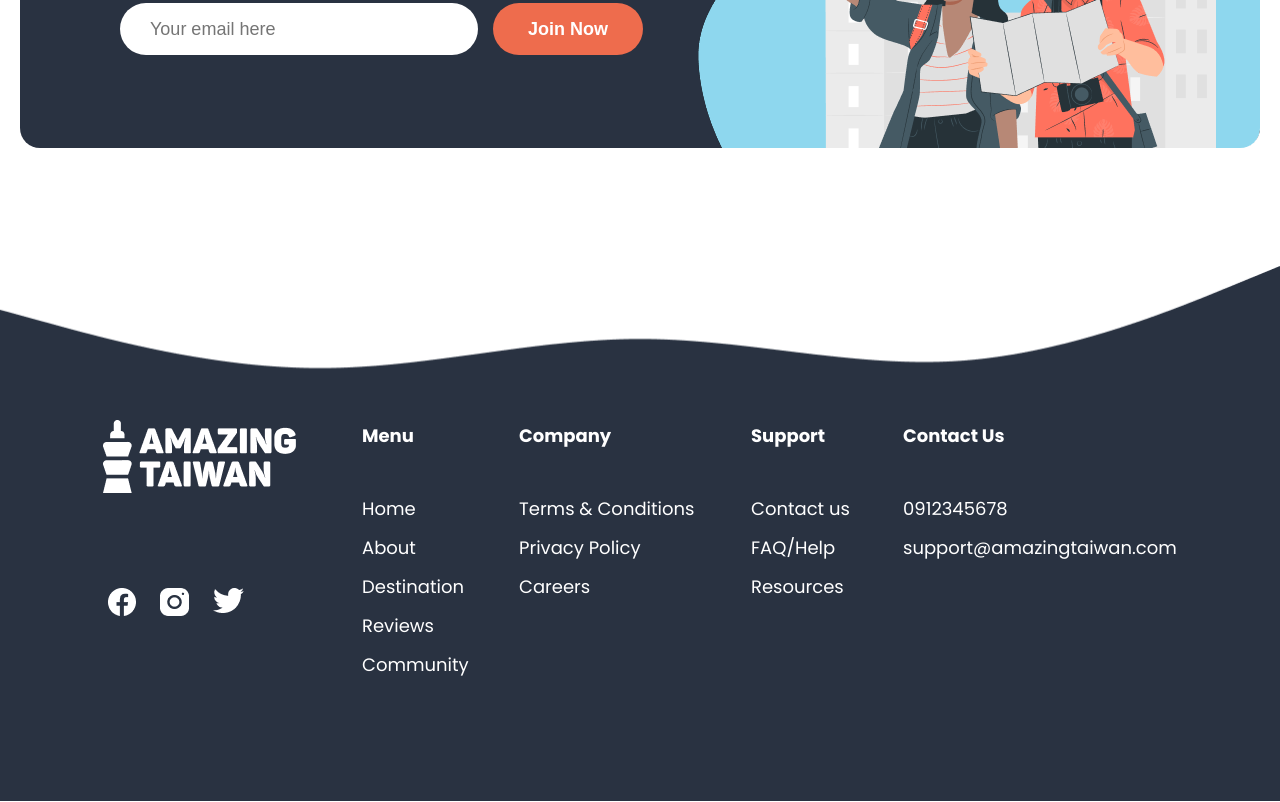
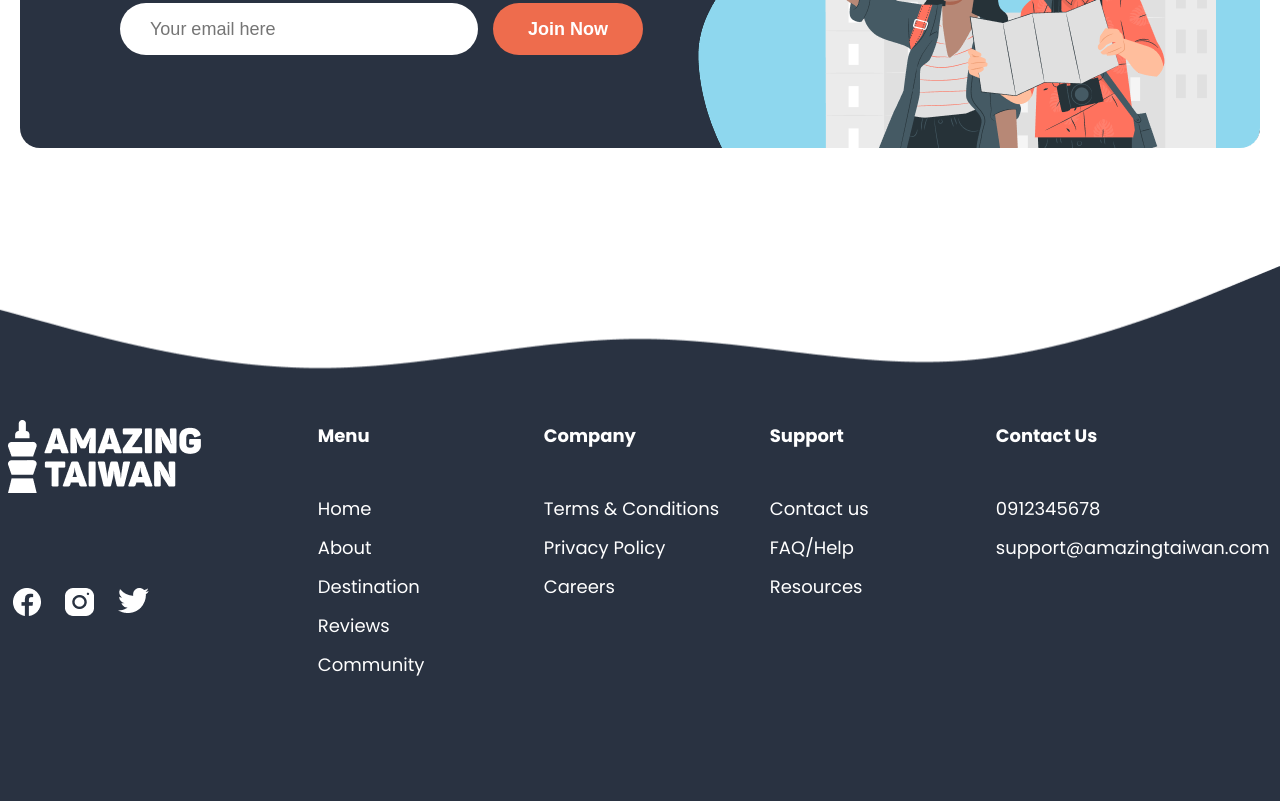
Before and after one commit to SyreniSalve/travel-agency-landing-page-design, a website: page index.html in a window 1280 px wide. Shown: the part 3500-4302 px from the top of the page. Drawn offline with Linux system fonts and the light colour scheme.

Commit message:
fix mistakes

```diff
--- a/index.html
+++ b/index.html
@@ -147,7 +147,7 @@
         </form>
       </div>
     </section>
-    <footer>
+    <footer class="footer">
       <div class="logos">
         <img src="images/logo_white.png" alt="logo_white" />
         <nav class="social-network-logos">
@@ -206,6 +206,7 @@
             </ol>
 
         </nav>
+      </div>
     </footer>
   </body>
 </html>
--- a/styles.css
+++ b/styles.css
@@ -26,7 +26,10 @@ a:hover {
 .email-form,
 .frames ol,
 .components,
-.background-and-text {
+.background-and-text,
+.footer,
+.social-network-logos ol,
+.navigations {
   display: flex;
   flex-direction: row;
 }
@@ -281,13 +284,10 @@ figure:hover figcaption {
 
 /*FOOTER*/
 
-footer {
-  display: flex;
-  flex-direction: row;
+.footer {
   justify-content: space-around;
   align-items: center;
-  padding: 100px;
-  gap: 60px;
+  padding: 0px;
   height: 535px;
   margin-top: 118px;
   background-image: url(images/footer_background.png);
@@ -303,17 +303,15 @@ footer {
 .social-network-logos ol {
   padding: 5px;
   list-style-type: none;
-  display: flex;
-  flex-direction: row;
   justify-content: space-between;
 }
 
 .navigations {
-  display: flex;
-  flex-direction: row;
   justify-content: space-around;
+  padding: 100px;
   gap: 50px;
 }
+
 .navigations nav {
   margin-top: 40px;
   width: 176px;
@@ -334,19 +332,3 @@ footer {
 .navigations a {
   color: white;
 }
-
-.navigations nav:nth-child(1) {
-  width: 107px;
-}
-
-.navigations nav:nth-child(2) {
-  width: 182px;
-}
-
-.navigations nav:nth-child(3) {
-  width: 102px;
-}
-
-.navigations nav:nth-child(4) {
-  width: 274px;
-}
```
